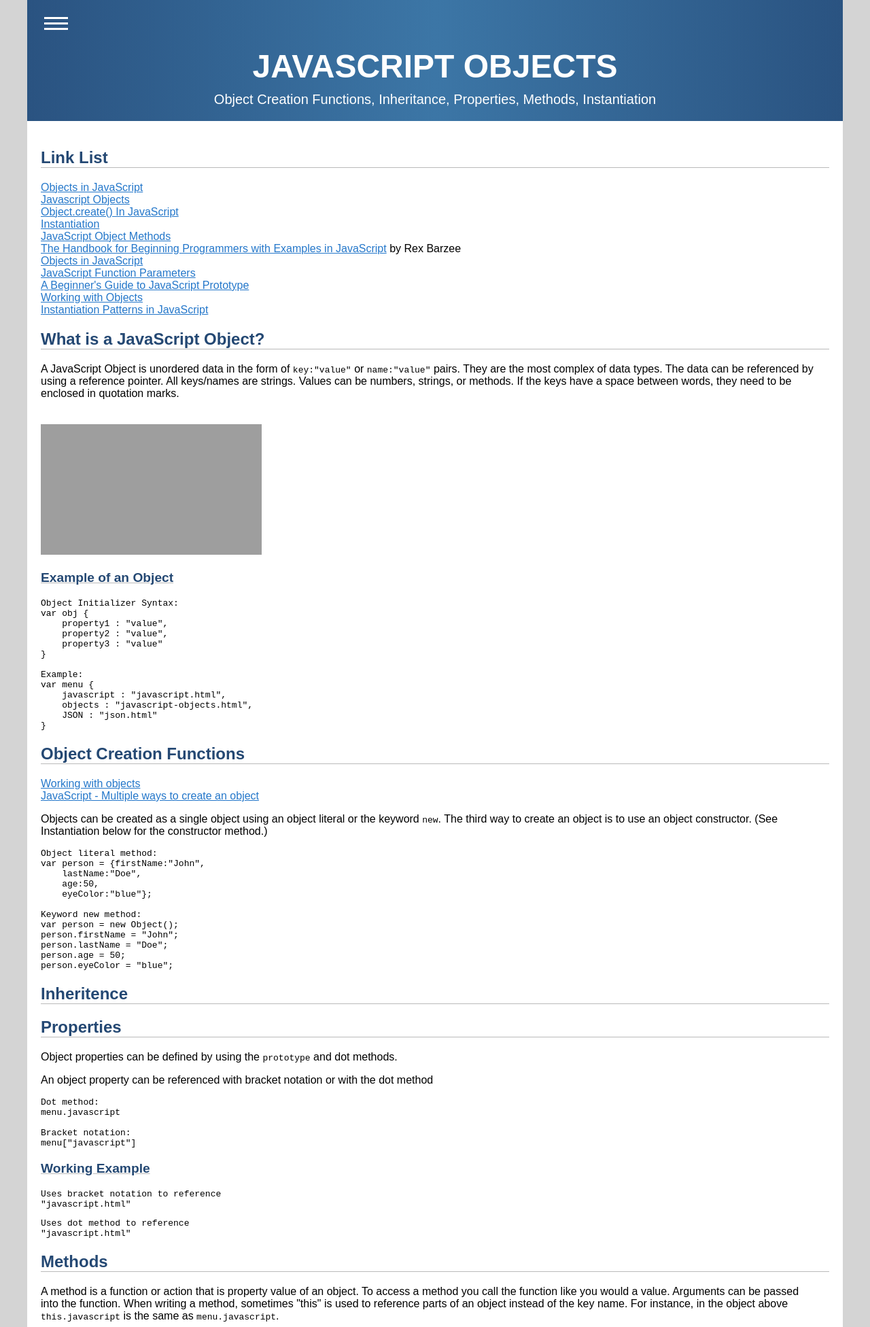
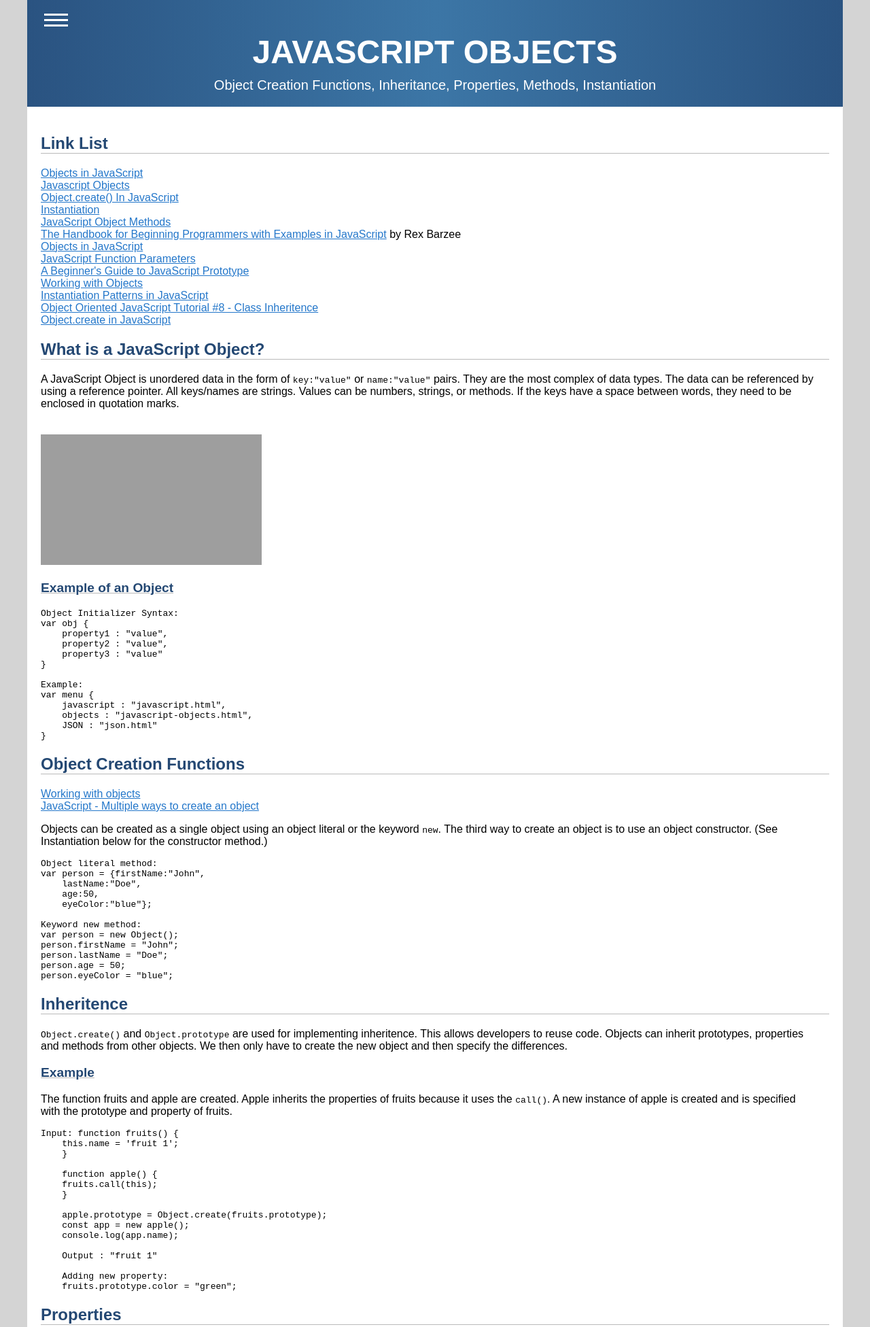
Before and after one commit to Hansen-Breanna/hansen-breanna.github.io, a plain HTML site: page javascript-objects.html in a window 1280 px wide. Shown: the top 1952 px of the page at 68% size. Drawn offline with Linux system fonts and the light colour scheme; grey boxes are pictures that could not be loaded.

Commit message:
adding object inheritence info

```diff
--- a/javascript-objects.html
+++ b/javascript-objects.html
@@ -20,13 +20,12 @@
 </head>
 <body>
     <header>
-        <button class="menu-icon" type="button" onclick="myNav()">
-            <div class="menu-bars">
-                <div class="bar"></div>
-                <div class="bar"></div>
-                <div class="bar"></div>
-            </div>
-        </button>
+        <div class="menu-bars">
+            <div class="bar"></div>
+            <div class="bar"></div>
+            <div class="bar"></div>
+        </div>
+        <button class="menu-icon" type="button" onclick="myNav()"></button>
         <h1>Javascript Objects</h1>
         <h2>Object Creation Functions, Inheritance, Properties, Methods, Instantiation</h2>
     </header>
@@ -70,6 +69,8 @@
                 </li>
                 <li><a href="https://medium.com/dailyjs/instantiation-patterns-in-javascript-8fdcf69e8f9b">
                     Instantiation Patterns in JavaScript</a></li>
+                <li><a href="https://www.youtube.com/watch?v=_cgBvtYT3fQ">Object Oriented JavaScript Tutorial #8 - Class Inheritence</a></li>
+                <li><a href="https://www.geeksforgeeks.org/object-create-javascript/">Object.create in JavaScript</a></li>
             </ul>
         </section>
 
@@ -129,7 +130,29 @@ person.eyeColor = "blue";
 
         <section>
             <h2>Inheritence</h2>
-            <p></p>
+            <p><code>Object.create()</code> and <code>Object.prototype</code> are used for implementing inheritence. This allows developers to reuse code. Objects can inherit prototypes, properties and methods
+                from other objects. We then only have to create the new object and then specify the differences.</p>
+                <h3>Example</h3>
+                <p>The function fruits and apple are created. Apple inherits the properties of fruits because it uses the <code>call()</code>. A new instance of apple is created
+                and is specified with the prototype and property of fruits.</p>
+<!-- Pre Code -->
+<pre><code>Input: function fruits() {
+    this.name = 'fruit 1';
+    }
+
+    function apple() {
+    fruits.call(this);
+    }
+
+    apple.prototype = Object.create(fruits.prototype);
+    const app = new apple();
+    console.log(app.name);
+
+    Output : "fruit 1"
+
+    Adding new property:
+    fruits.prototype.color = "green";
+</code></pre>
         </section>
 
         <section>
--- a/styles/style.css
+++ b/styles/style.css
@@ -62,14 +62,16 @@ li.urlList {
 }
 .menu-bars {
     position: relative;
-    top: -20px;
-    left: -10px;
+    top: -5px;
 }
 button.menu-icon {
-    border: none;
     background-image: none;
     background-color: transparent;
-    height: 30px;
+    border: none;
+    height: 35px;
+    width: 45px;
+    position: absolute;
+    top: 2px;
 }
 .bar {
     background-color: #fff;
```
Also changed, not shown: scripts/api.js (+0 -10 lines).
